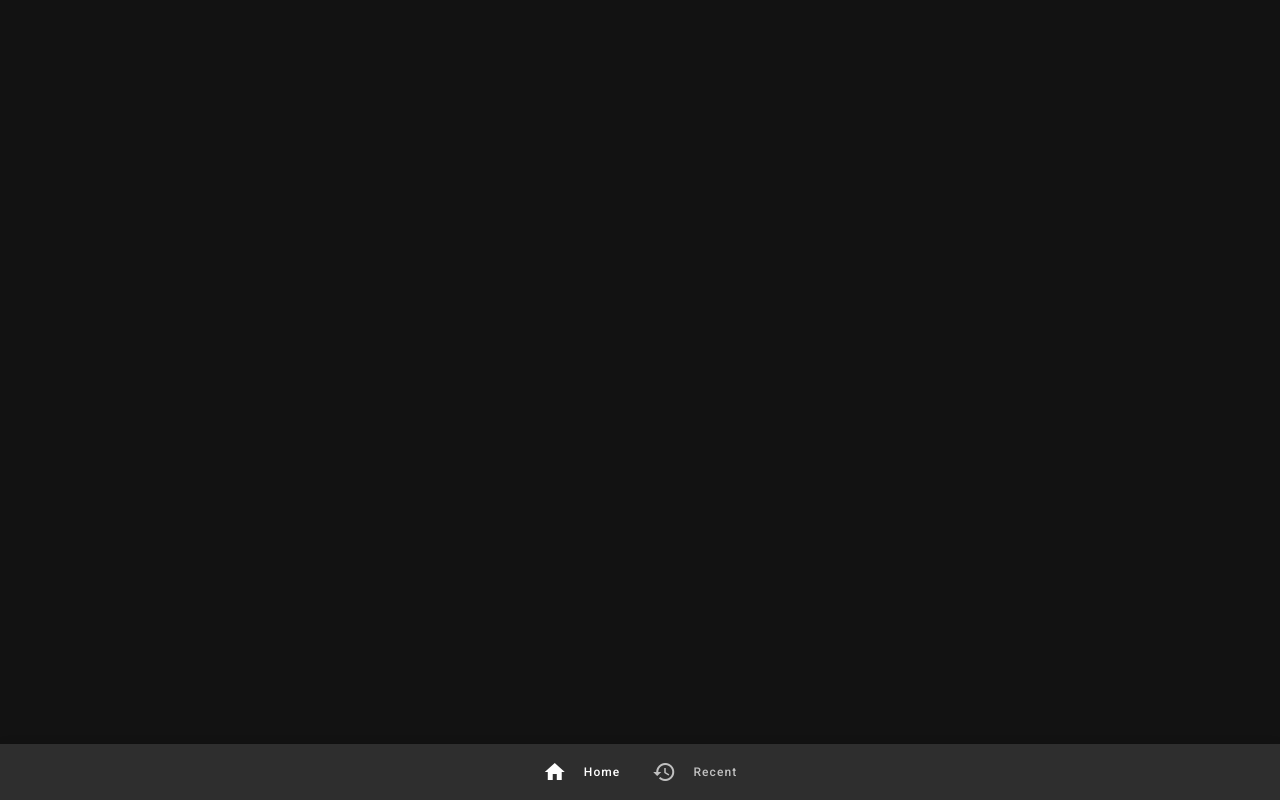
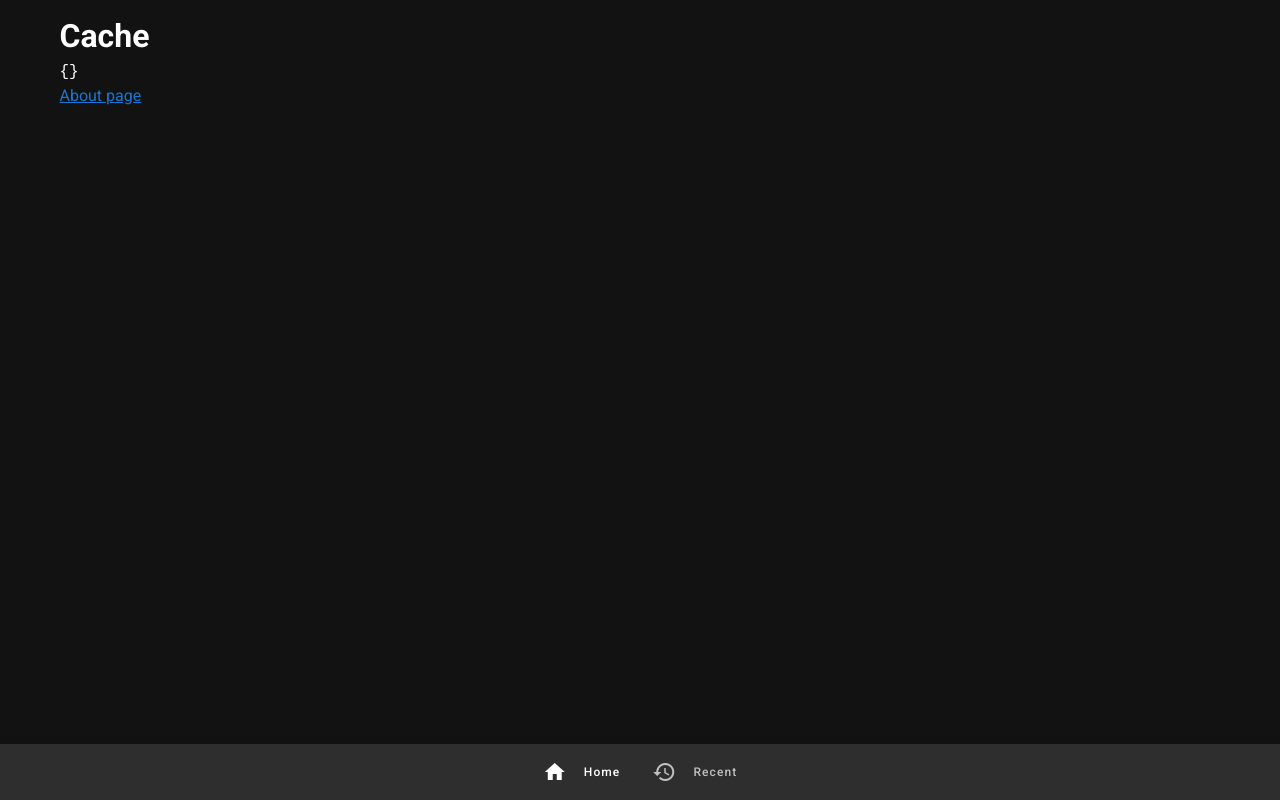
Before and after one commit to elyesnasri/nuxt-pwa-weather-app, a Nuxt app: page /cache in a window 1280 px wide. Before the commit this address had no page. Built offline with nearby package versions, Linux system fonts and the light colour scheme.

Commit message:
try to cache requests

```diff
--- /dev/null
+++ b/pages/cache.vue
@@ -0,0 +1,21 @@
+<template>
+  <div>
+    <h1>Cache</h1>
+    <pre>{{ $data }}</pre>
+    <nuxt-link to="/about">About page</nuxt-link>
+  </div>
+</template>
+
+<script>
+import axios from 'axios'
+
+let cachedData = null
+export default {
+  async asynData() {
+    if (cachedData) return cachedData
+    let { data } = await axios.get('https://api.myjson.com/bins/18pdl3')
+    cachedData = data
+    return data
+  }
+}
+</script>
```
